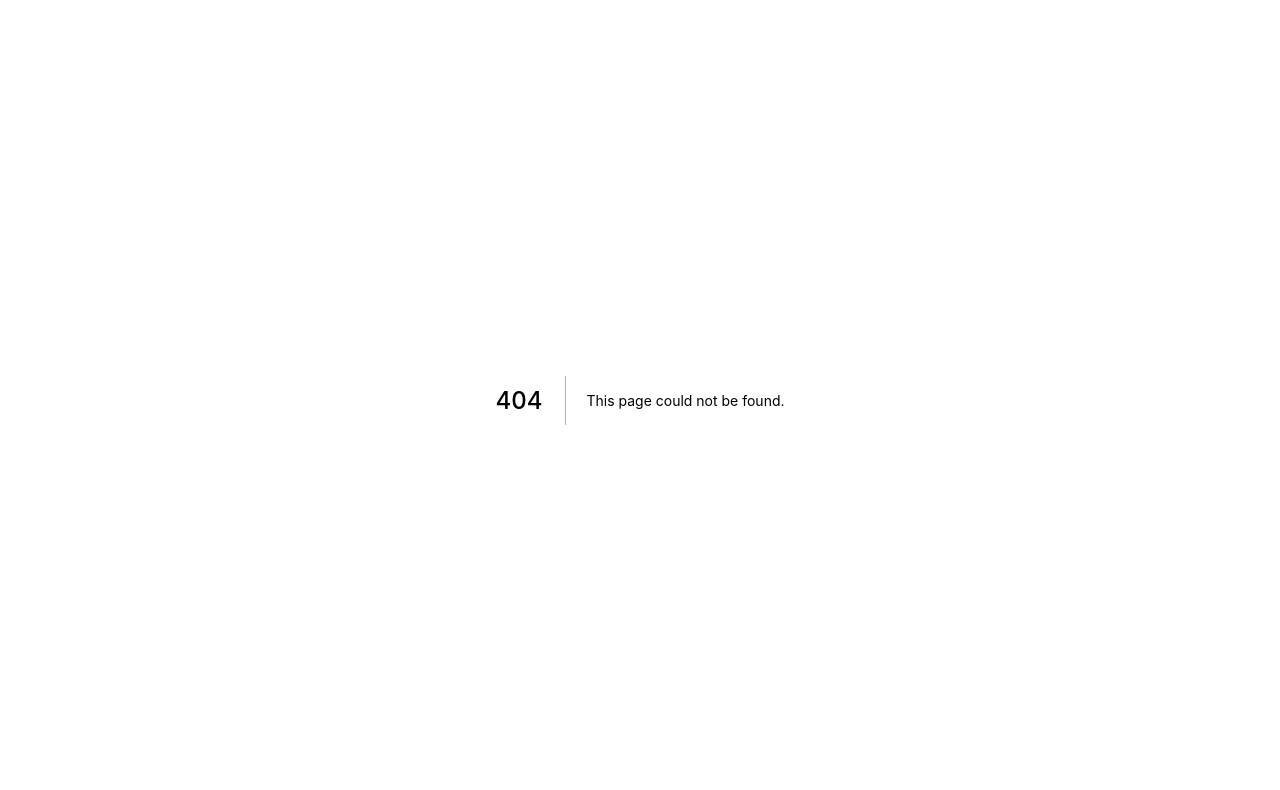
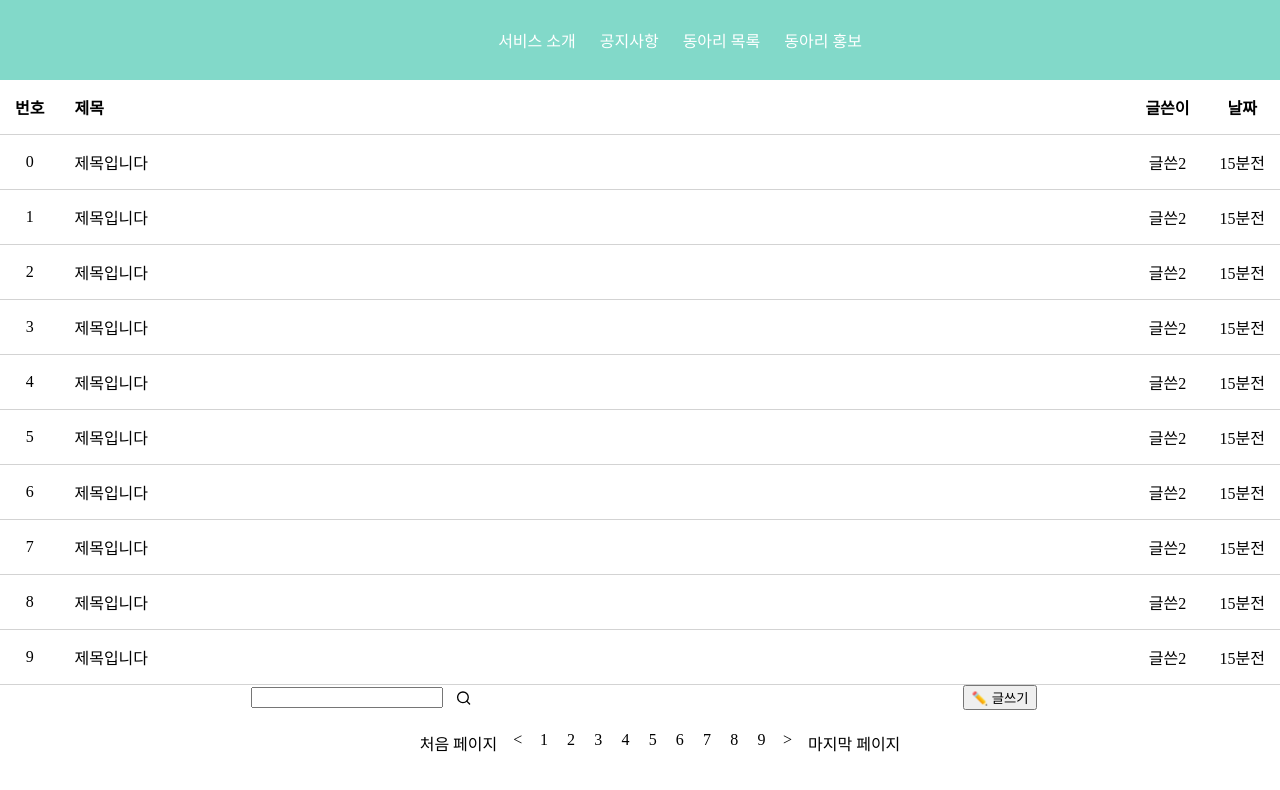
Before and after one commit to modern-agile-team/dongurami-front, a Next.js app: page /freeboard in a window 1280 px wide. Before the commit this address had no page. Shown: the top 790 px of the page. Built offline with nearby package versions, Linux system fonts and the light colour scheme.

Commit message:
Add(bumsoo/freeboard) 자유게시판 컴포넌트 추가

```diff
--- /dev/null
+++ b/src/components/FreeBoard/FreeBoard.js
@@ -0,0 +1,23 @@
+import Header from "../Common/Header";
+import FreeBoardTable from "./FreeBoardTable";
+import FreeBoardSearch from "./FreeBoardSearch";
+import FreeBoardPagination from "./FreeBoardPagination";
+import styles from "./FreeBoard.module.sass";
+
+function FreeBoard() {
+  return (
+    <div>
+      <Header />
+      <div className={styles.container}>
+        <FreeBoardTable />
+        <div>
+          <FreeBoardSearch />
+          <button>✏️ 글쓰기</button>
+        </div>
+        <FreeBoardPagination />
+      </div>
+    </div>
+  );
+}
+
+export default FreeBoard;
--- /dev/null
+++ b/src/components/FreeBoard/FreeBoard.module.sass
@@ -0,0 +1,6 @@
+.container
+  padding-top: 10vh
+  div
+    display: flex
+    justify-content: space-around
+    align-items: center
--- /dev/null
+++ b/src/components/FreeBoard/FreeBoardPagination.js
@@ -0,0 +1,24 @@
+import React from "react";
+import styles from "./FreeBoardPagination.module.sass";
+
+function FreeBoardPagination() {
+  return (
+    <ul className={styles.paginationLists}>
+      <ol className={styles.start}>처음 페이지</ol>
+      <ol className={styles.startArrow}>&lt;</ol>
+      <ol className={styles.num}>1</ol>
+      <ol className={styles.num}>2</ol>
+      <ol className={styles.num}>3</ol>
+      <ol className={styles.num}>4</ol>
+      <ol className={styles.num}>5</ol>
+      <ol className={styles.num}>6</ol>
+      <ol className={styles.num}>7</ol>
+      <ol className={styles.num}>8</ol>
+      <ol className={styles.num}>9</ol>
+      <ol className={styles.endArrow}>&gt;</ol>
+      <ol className={styles.end}>마지막 페이지</ol>
+    </ul>
+  );
+}
+
+export default FreeBoardPagination;
--- /dev/null
+++ b/src/components/FreeBoard/FreeBoardPagination.module.sass
@@ -0,0 +1,30 @@
+.paginationLists
+    display: flex
+    justify-content: center
+
+.num
+    padding: 0.3rem 0.6rem
+    margin: 0
+    &:hover
+        text-align: center
+        border-radius: 20px
+        background-color: skyblue
+        cursor: pointer
+
+.start, .end
+    padding: 0.3rem 0.5rem
+    margin: 0
+    &:hover
+        text-align: center
+        border-radius: 20px
+        background-color: skyblue
+        cursor: pointer
+
+.startArrow, .endArrow
+    padding: 0.3rem 0.5rem
+    margin: 0
+    &:hover
+        text-align: center
+        border-radius: 20px
+        background-color: skyblue
+        cursor: pointer
--- /dev/null
+++ b/src/components/FreeBoard/FreeBoardSearch.js
@@ -0,0 +1,13 @@
+import React from "react";
+import styles from "./FreeBoardSearch.module.sass";
+import { FiSearch } from "react-icons/fi";
+
+function FreeBoardSearch() {
+  return (
+    <div className={styles.inputForm}>
+      <input type="text" className={styles.input} />
+      <FiSearch className={styles.FiSearch} />
+    </div>
+  );
+}
+export default FreeBoardSearch;
--- /dev/null
+++ b/src/components/FreeBoard/FreeBoardSearch.module.sass
@@ -0,0 +1,14 @@
+.inputForm
+    display: flex
+    justify-content: center
+    align-items: center
+
+.input
+    width: 100%
+    margin-right: 0.5rem
+    margin-left: 0.5rem
+
+.FiSearch
+    width: 2rem
+    &:hover
+        cursor: pointer
--- /dev/null
+++ b/src/components/FreeBoard/FreeBoardTable.js
@@ -0,0 +1,28 @@
+import styles from "./FreeBoardTable.module.sass";
+
+function FreeBoardTable() {
+  return (
+    <table className={styles.table}>
+      <thead>
+        <tr>
+          <th>번호</th>
+          <th>제목</th>
+          <th>글쓴이</th>
+          <th>날짜</th>
+        </tr>
+      </thead>
+      <tbody>
+        {Array.from({ length: 10 }, (_, i) => (
+          <tr key={i}>
+            <td>{i}</td>
+            <td>제목입니다</td>
+            <td>글쓴2</td>
+            <td>15분전</td>
+          </tr>
+        ))}
+      </tbody>
+    </table>
+  );
+}
+
+export default FreeBoardTable;
--- /dev/null
+++ b/src/components/FreeBoard/FreeBoardTable.module.sass
@@ -0,0 +1,12 @@
+.table
+  width: 100%
+  border-collapse: collapse
+  th, td
+    padding: 15px
+    border-bottom: 1px solid #d3d3d3
+    width: 1%
+    white-space: nowrap
+    text-align: center
+  th:nth-child(2), td:nth-child(2)
+    text-align: left
+    width: auto
--- /dev/null
+++ b/src/pages/freeboard.js
@@ -0,0 +1,7 @@
+import FreeBoard from "../components/FreeBoard/FreeBoard";
+
+function freeboard() {
+  return <FreeBoard />;
+}
+
+export default freeboard;
```
Also changed, not shown: 1 other file (tests, documents, lock files or other folders).
